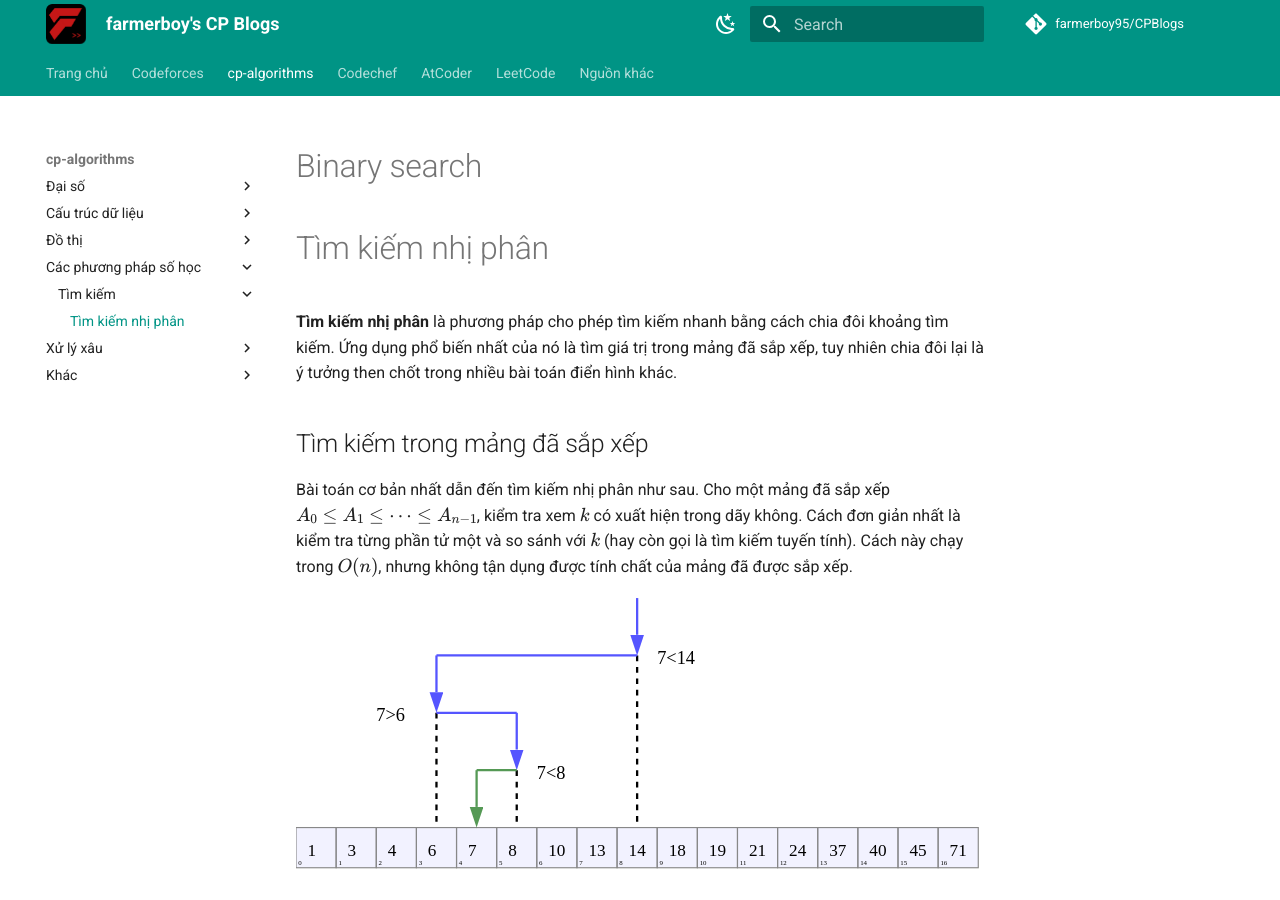
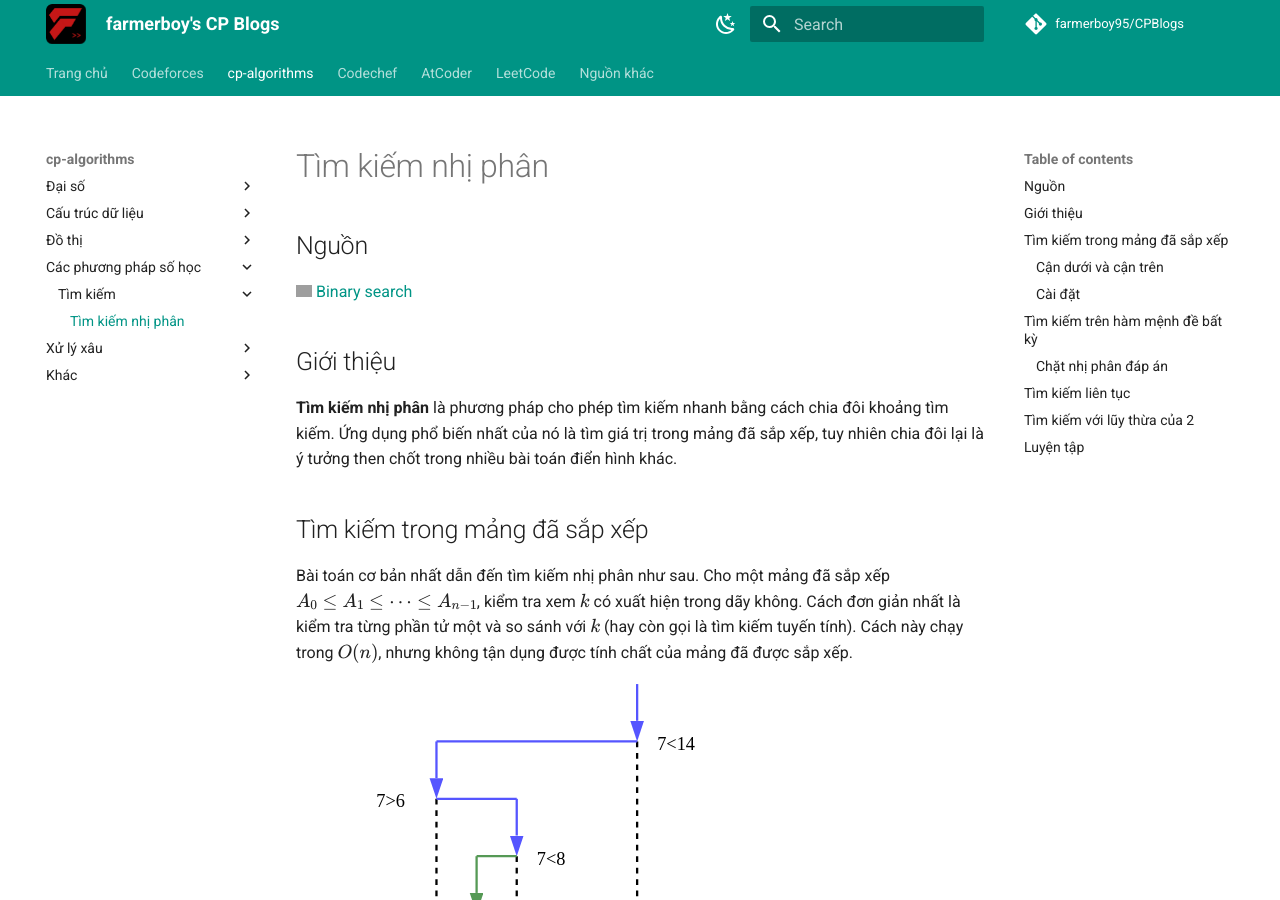
Before and after one commit to farmerboy95/CPBlogs, an MkDocs documentation site: the page built from docs/cp-algorithms/num-methods/search/binary-search.md, in a window 1280 px wide and 900 px high. Built offline with MkDocs 1.6.1 and Material for MkDocs 9.7.7, drawn with Linux system fonts in a browser that asks for light colours; emoji names are drawn with the system emoji font; comment, search, counter and statistics services are not loaded; grey boxes are pictures that could not be loaded.

Commit message:
Update source

```diff
--- a/docs/cp-algorithms/num-methods/search/binary-search.md
+++ b/docs/cp-algorithms/num-methods/search/binary-search.md
@@ -1,6 +1,10 @@
-# Binary search
+# Tìm kiếm nhị phân
 
-# Tìm kiếm nhị phân
+## Nguồn
+
+<img src="../../../../assets/images/cpalgorithms.ico" width="16" height="16"/> [Binary search](https://cp-algorithms.com/num_methods/binary_search.html)
+
+## Giới thiệu
 
 **Tìm kiếm nhị phân** là phương pháp cho phép tìm kiếm nhanh bằng cách chia đôi khoảng tìm kiếm. Ứng dụng phổ biến nhất của nó là tìm giá trị trong mảng đã sắp xếp, tuy nhiên chia đôi lại là ý tưởng then chốt trong nhiều bài toán điển hình khác.
 
```
Also changed, not shown: docs/cp-algorithms/string-processing/fundamentals/kmp.md (+4 -0 lines), docs/cp-algorithms/string-processing/fundamentals/rabin-karp.md (+6 -0 lines).
